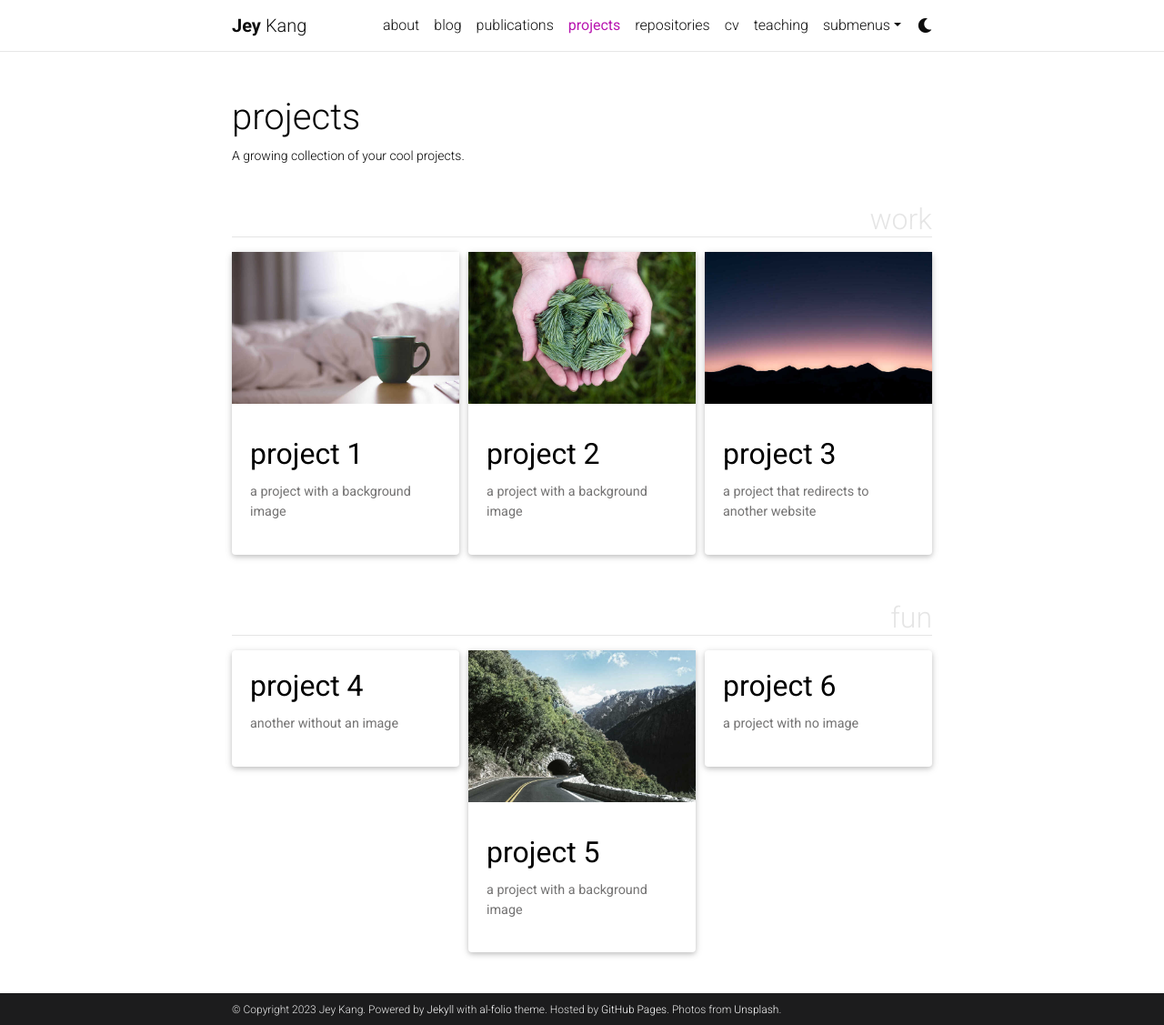
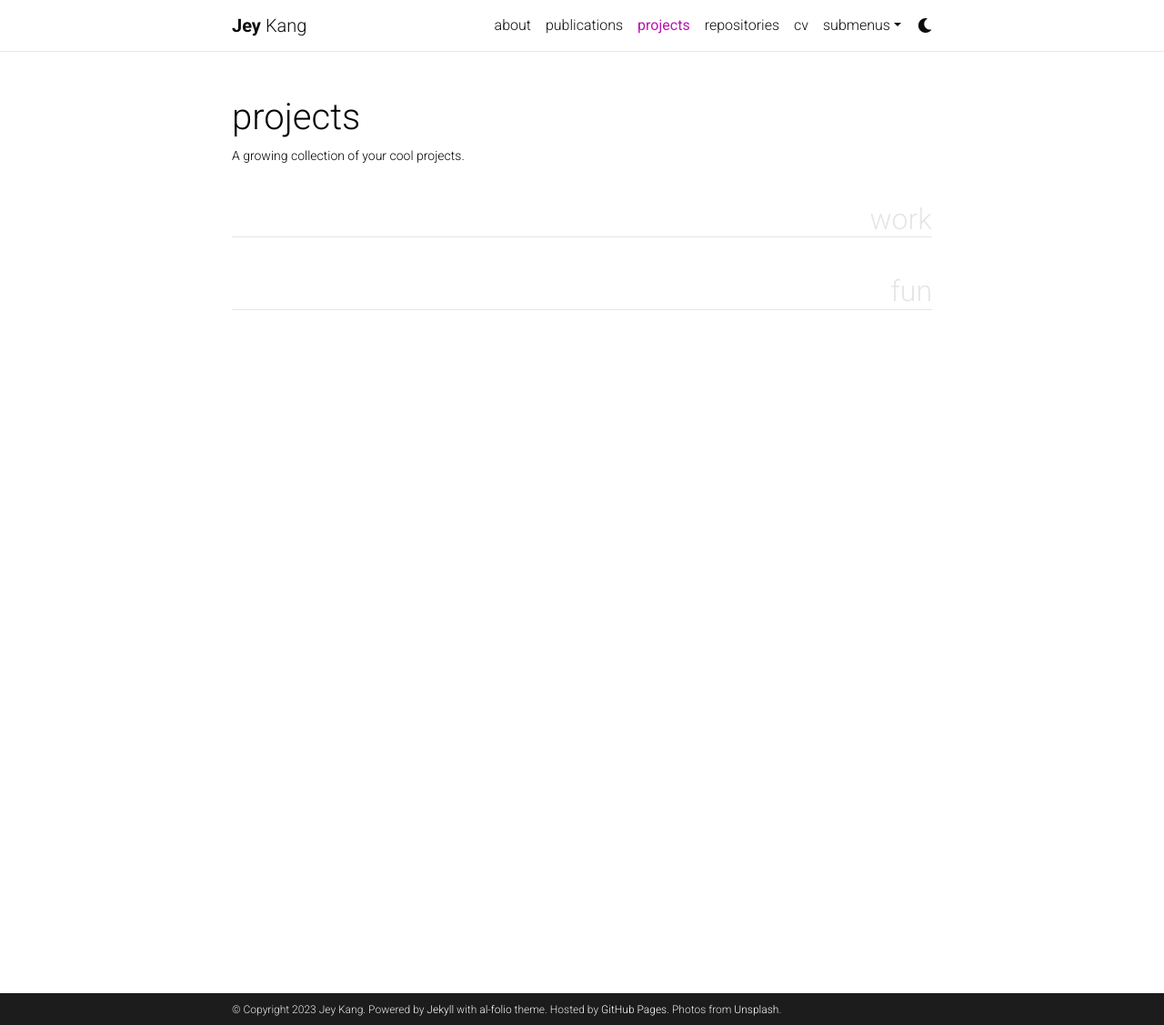
Before and after one commit to jeykang/al-folio-copy, a Jekyll site: the page built from _pages/projects.md, in a window 1280 px wide and 1127 px high. Shown: the whole window at 91% size. Built offline with Jekyll 4.4.1, drawn with Linux system fonts in a browser that asks for light colours; full-size pictures stand in for the smaller copies a plugin makes; comment, search, counter and statistics services are not loaded; a style sheet for code colours, icons or effects is not loaded.

Commit message:
add cv details, remove extraneous

````diff
--- a/_config.yml
+++ b/_config.yml
@@ -100,7 +100,6 @@
 discord_id: # your discord id (18-digit unique numerical identifier)
 
 contact_note: >
-  You can even add a little note about which of these is the best way to reach you.
 
 # -----------------------------------------------------------------------------
 # Analytics and search engine verification
@@ -116,8 +115,8 @@
 # Blog
 # -----------------------------------------------------------------------------
 
-blog_name: al-folio # blog_name will be displayed in your blog page
-blog_nav_title: blog # your blog must have a title for it to be displayed in the nav bar
+blog_name: # blog_name will be displayed in your blog page
+blog_nav_title: # your blog must have a title for it to be displayed in the nav bar
 blog_description: a simple whitespace theme for academics
 permalink: /blog/:year/:title/
 
--- a/_projects/1_project.md
+++ /dev/null
@@ -1,80 +0,0 @@
----
-layout: page
-title: project 1
-description: a project with a background image
-img: assets/img/12.jpg
-importance: 1
-category: work
----
-
-Every project has a beautiful feature showcase page.
-It's easy to include images in a flexible 3-column grid format.
-Make your photos 1/3, 2/3, or full width.
-
-To give your project a background in the portfolio page, just add the img tag to the front matter like so:
-
-    ---
-    layout: page
-    title: project
-    description: a project with a background image
-    img: /assets/img/12.jpg
-    ---
-
-<div class="row">
-    <div class="col-sm mt-3 mt-md-0">
-        {% include figure.html path="assets/img/1.jpg" title="example image" class="img-fluid rounded z-depth-1" %}
-    </div>
-    <div class="col-sm mt-3 mt-md-0">
-        {% include figure.html path="assets/img/3.jpg" title="example image" class="img-fluid rounded z-depth-1" %}
-    </div>
-    <div class="col-sm mt-3 mt-md-0">
-        {% include figure.html path="assets/img/5.jpg" title="example image" class="img-fluid rounded z-depth-1" %}
-    </div>
-</div>
-<div class="caption">
-    Caption photos easily. On the left, a road goes through a tunnel. Middle, leaves artistically fall in a hipster photoshoot. Right, in another hipster photoshoot, a lumberjack grasps a handful of pine needles.
-</div>
-<div class="row">
-    <div class="col-sm mt-3 mt-md-0">
-        {% include figure.html path="assets/img/5.jpg" title="example image" class="img-fluid rounded z-depth-1" %}
-    </div>
-</div>
-<div class="caption">
-    This image can also have a caption. It's like magic.
-</div>
-
-You can also put regular text between your rows of images.
-Say you wanted to write a little bit about your project before you posted the rest of the images.
-You describe how you toiled, sweated, *bled* for your project, and then... you reveal its glory in the next row of images.
-
-
-<div class="row justify-content-sm-center">
-    <div class="col-sm-8 mt-3 mt-md-0">
-        {% include figure.html path="assets/img/6.jpg" title="example image" class="img-fluid rounded z-depth-1" %}
-    </div>
-    <div class="col-sm-4 mt-3 mt-md-0">
-        {% include figure.html path="assets/img/11.jpg" title="example image" class="img-fluid rounded z-depth-1" %}
-    </div>
-</div>
-<div class="caption">
-    You can also have artistically styled 2/3 + 1/3 images, like these.
-</div>
-
-
-The code is simple.
-Just wrap your images with `<div class="col-sm">` and place them inside `<div class="row">` (read more about the <a href="https://getbootstrap.com/docs/4.4/layout/grid/">Bootstrap Grid</a> system).
-To make images responsive, add `img-fluid` class to each; for rounded corners and shadows use `rounded` and `z-depth-1` classes.
-Here's the code for the last row of images above:
-
-{% raw %}
-```html
-<div class="row justify-content-sm-center">
-    <div class="col-sm-8 mt-3 mt-md-0">
-        {% include figure.html path="assets/img/6.jpg" title="example image" class="img-fluid rounded z-depth-1" %}
-    </div>
-    <div class="col-sm-4 mt-3 mt-md-0">
-        {% include figure.html path="assets/img/11.jpg" title="example image" class="img-fluid rounded z-depth-1" %}
-    </div>
-</div>
-```
-{% endraw %}
--- a/_projects/2_project.md
+++ /dev/null
@@ -1,80 +0,0 @@
----
-layout: page
-title: project 2
-description: a project with a background image
-img: assets/img/3.jpg
-importance: 2
-category: work
----
-
-Every project has a beautiful feature showcase page.
-It's easy to include images in a flexible 3-column grid format.
-Make your photos 1/3, 2/3, or full width.
-
-To give your project a background in the portfolio page, just add the img tag to the front matter like so:
-
-    ---
-    layout: page
-    title: project
-    description: a project with a background image
-    img: /assets/img/12.jpg
-    ---
-
-<div class="row">
-    <div class="col-sm mt-3 mt-md-0">
-        {% include figure.html path="assets/img/1.jpg" title="example image" class="img-fluid rounded z-depth-1" %}
-    </div>
-    <div class="col-sm mt-3 mt-md-0">
-        {% include figure.html path="assets/img/3.jpg" title="example image" class="img-fluid rounded z-depth-1" %}
-    </div>
-    <div class="col-sm mt-3 mt-md-0">
-        {% include figure.html path="assets/img/5.jpg" title="example image" class="img-fluid rounded z-depth-1" %}
-    </div>
-</div>
-<div class="caption">
-    Caption photos easily. On the left, a road goes through a tunnel. Middle, leaves artistically fall in a hipster photoshoot. Right, in another hipster photoshoot, a lumberjack grasps a handful of pine needles.
-</div>
-<div class="row">
-    <div class="col-sm mt-3 mt-md-0">
-        {% include figure.html path="assets/img/5.jpg" title="example image" class="img-fluid rounded z-depth-1" %}
-    </div>
-</div>
-<div class="caption">
-    This image can also have a caption. It's like magic.
-</div>
-
-You can also put regular text between your rows of images.
-Say you wanted to write a little bit about your project before you posted the rest of the images.
-You describe how you toiled, sweated, *bled* for your project, and then... you reveal its glory in the next row of images.
-
-
-<div class="row justify-content-sm-center">
-    <div class="col-sm-8 mt-3 mt-md-0">
-        {% include figure.html path="assets/img/6.jpg" title="example image" class="img-fluid rounded z-depth-1" %}
-    </div>
-    <div class="col-sm-4 mt-3 mt-md-0">
-        {% include figure.html path="assets/img/11.jpg" title="example image" class="img-fluid rounded z-depth-1" %}
-    </div>
-</div>
-<div class="caption">
-    You can also have artistically styled 2/3 + 1/3 images, like these.
-</div>
-
-
-The code is simple.
-Just wrap your images with `<div class="col-sm">` and place them inside `<div class="row">` (read more about the <a href="https://getbootstrap.com/docs/4.4/layout/grid/">Bootstrap Grid</a> system).
-To make images responsive, add `img-fluid` class to each; for rounded corners and shadows use `rounded` and `z-depth-1` classes.
-Here's the code for the last row of images above:
-
-{% raw %}
-```html
-<div class="row justify-content-sm-center">
-    <div class="col-sm-8 mt-3 mt-md-0">
-        {% include figure.html path="assets/img/6.jpg" title="example image" class="img-fluid rounded z-depth-1" %}
-    </div>
-    <div class="col-sm-4 mt-3 mt-md-0">
-        {% include figure.html path="assets/img/11.jpg" title="example image" class="img-fluid rounded z-depth-1" %}
-    </div>
-</div>
-```
-{% endraw %}
--- a/_projects/4_project.md
+++ /dev/null
@@ -1,80 +0,0 @@
----
-layout: page
-title: project 4
-description: another without an image
-img:
-importance: 3
-category: fun
----
-
-Every project has a beautiful feature showcase page.
-It's easy to include images in a flexible 3-column grid format.
-Make your photos 1/3, 2/3, or full width.
-
-To give your project a background in the portfolio page, just add the img tag to the front matter like so:
-
-    ---
-    layout: page
-    title: project
-    description: a project with a background image
-    img: /assets/img/12.jpg
-    ---
-
-<div class="row">
-    <div class="col-sm mt-3 mt-md-0">
-        {% include figure.html path="assets/img/1.jpg" title="example image" class="img-fluid rounded z-depth-1" %}
-    </div>
-    <div class="col-sm mt-3 mt-md-0">
-        {% include figure.html path="assets/img/3.jpg" title="example image" class="img-fluid rounded z-depth-1" %}
-    </div>
-    <div class="col-sm mt-3 mt-md-0">
-        {% include figure.html path="assets/img/5.jpg" title="example image" class="img-fluid rounded z-depth-1" %}
-    </div>
-</div>
-<div class="caption">
-    Caption photos easily. On the left, a road goes through a tunnel. Middle, leaves artistically fall in a hipster photoshoot. Right, in another hipster photoshoot, a lumberjack grasps a handful of pine needles.
-</div>
-<div class="row">
-    <div class="col-sm mt-3 mt-md-0">
-        {% include figure.html path="assets/img/5.jpg" title="example image" class="img-fluid rounded z-depth-1" %}
-    </div>
-</div>
-<div class="caption">
-    This image can also have a caption. It's like magic.
-</div>
-
-You can also put regular text between your rows of images.
-Say you wanted to write a little bit about your project before you posted the rest of the images.
-You describe how you toiled, sweated, *bled* for your project, and then... you reveal its glory in the next row of images.
-
-
-<div class="row justify-content-sm-center">
-    <div class="col-sm-8 mt-3 mt-md-0">
-        {% include figure.html path="assets/img/6.jpg" title="example image" class="img-fluid rounded z-depth-1" %}
-    </div>
-    <div class="col-sm-4 mt-3 mt-md-0">
-        {% include figure.html path="assets/img/11.jpg" title="example image" class="img-fluid rounded z-depth-1" %}
-    </div>
-</div>
-<div class="caption">
-    You can also have artistically styled 2/3 + 1/3 images, like these.
-</div>
-
-
-The code is simple.
-Just wrap your images with `<div class="col-sm">` and place them inside `<div class="row">` (read more about the <a href="https://getbootstrap.com/docs/4.4/layout/grid/">Bootstrap Grid</a> system).
-To make images responsive, add `img-fluid` class to each; for rounded corners and shadows use `rounded` and `z-depth-1` classes.
-Here's the code for the last row of images above:
-
-{% raw %}
-```html
-<div class="row justify-content-sm-center">
-    <div class="col-sm-8 mt-3 mt-md-0">
-        {% include figure.html path="assets/img/6.jpg" title="example image" class="img-fluid rounded z-depth-1" %}
-    </div>
-    <div class="col-sm-4 mt-3 mt-md-0">
-        {% include figure.html path="assets/img/11.jpg" title="example image" class="img-fluid rounded z-depth-1" %}
-    </div>
-</div>
-```
-{% endraw %}
--- a/_projects/5_project.md
+++ /dev/null
@@ -1,80 +0,0 @@
----
-layout: page
-title: project 5
-description: a project with a background image
-img: assets/img/1.jpg
-importance: 3
-category: fun
----
-
-Every project has a beautiful feature showcase page.
-It's easy to include images in a flexible 3-column grid format.
-Make your photos 1/3, 2/3, or full width.
-
-To give your project a background in the portfolio page, just add the img tag to the front matter like so:
-
-    ---
-    layout: page
-    title: project
-    description: a project with a background image
-    img: /assets/img/12.jpg
-    ---
-
-<div class="row">
-    <div class="col-sm mt-3 mt-md-0">
-        {% include figure.html path="assets/img/1.jpg" title="example image" class="img-fluid rounded z-depth-1" %}
-    </div>
-    <div class="col-sm mt-3 mt-md-0">
-        {% include figure.html path="assets/img/3.jpg" title="example image" class="img-fluid rounded z-depth-1" %}
-    </div>
-    <div class="col-sm mt-3 mt-md-0">
-        {% include figure.html path="assets/img/5.jpg" title="example image" class="img-fluid rounded z-depth-1" %}
-    </div>
-</div>
-<div class="caption">
-    Caption photos easily. On the left, a road goes through a tunnel. Middle, leaves artistically fall in a hipster photoshoot. Right, in another hipster photoshoot, a lumberjack grasps a handful of pine needles.
-</div>
-<div class="row">
-    <div class="col-sm mt-3 mt-md-0">
-        {% include figure.html path="assets/img/5.jpg" title="example image" class="img-fluid rounded z-depth-1" %}
-    </div>
-</div>
-<div class="caption">
-    This image can also have a caption. It's like magic.
-</div>
-
-You can also put regular text between your rows of images.
-Say you wanted to write a little bit about your project before you posted the rest of the images.
-You describe how you toiled, sweated, *bled* for your project, and then... you reveal its glory in the next row of images.
-
-
-<div class="row justify-content-sm-center">
-    <div class="col-sm-8 mt-3 mt-md-0">
-        {% include figure.html path="assets/img/6.jpg" title="example image" class="img-fluid rounded z-depth-1" %}
-    </div>
-    <div class="col-sm-4 mt-3 mt-md-0">
-        {% include figure.html path="assets/img/11.jpg" title="example image" class="img-fluid rounded z-depth-1" %}
-    </div>
-</div>
-<div class="caption">
-    You can also have artistically styled 2/3 + 1/3 images, like these.
-</div>
-
-
-The code is simple.
-Just wrap your images with `<div class="col-sm">` and place them inside `<div class="row">` (read more about the <a href="https://getbootstrap.com/docs/4.4/layout/grid/">Bootstrap Grid</a> system).
-To make images responsive, add `img-fluid` class to each; for rounded corners and shadows use `rounded` and `z-depth-1` classes.
-Here's the code for the last row of images above:
-
-{% raw %}
-```html
-<div class="row justify-content-sm-center">
-    <div class="col-sm-8 mt-3 mt-md-0">
-        {% include figure.html path="assets/img/6.jpg" title="example image" class="img-fluid rounded z-depth-1" %}
-    </div>
-    <div class="col-sm-4 mt-3 mt-md-0">
-        {% include figure.html path="assets/img/11.jpg" title="example image" class="img-fluid rounded z-depth-1" %}
-    </div>
-</div>
-```
-{% endraw %}
--- a/_projects/6_project.md
+++ /dev/null
@@ -1,80 +0,0 @@
----
-layout: page
-title: project 6
-description: a project with no image
-img:
-importance: 4
-category: fun
----
-
-Every project has a beautiful feature showcase page.
-It's easy to include images in a flexible 3-column grid format.
-Make your photos 1/3, 2/3, or full width.
-
-To give your project a background in the portfolio page, just add the img tag to the front matter like so:
-
-    ---
-    layout: page
-    title: project
-    description: a project with a background image
-    img: /assets/img/12.jpg
-    ---
-
-<div class="row">
-    <div class="col-sm mt-3 mt-md-0">
-        {% include figure.html path="assets/img/1.jpg" title="example image" class="img-fluid rounded z-depth-1" %}
-    </div>
-    <div class="col-sm mt-3 mt-md-0">
-        {% include figure.html path="assets/img/3.jpg" title="example image" class="img-fluid rounded z-depth-1" %}
-    </div>
-    <div class="col-sm mt-3 mt-md-0">
-        {% include figure.html path="assets/img/5.jpg" title="example image" class="img-fluid rounded z-depth-1" %}
-    </div>
-</div>
-<div class="caption">
-    Caption photos easily. On the left, a road goes through a tunnel. Middle, leaves artistically fall in a hipster photoshoot. Right, in another hipster photoshoot, a lumberjack grasps a handful of pine needles.
-</div>
-<div class="row">
-    <div class="col-sm mt-3 mt-md-0">
-        {% include figure.html path="assets/img/5.jpg" title="example image" class="img-fluid rounded z-depth-1" %}
-    </div>
-</div>
-<div class="caption">
-    This image can also have a caption. It's like magic.
-</div>
-
-You can also put regular text between your rows of images.
-Say you wanted to write a little bit about your project before you posted the rest of the images.
-You describe how you toiled, sweated, *bled* for your project, and then... you reveal its glory in the next row of images.
-
-
-<div class="row justify-content-sm-center">
-    <div class="col-sm-8 mt-3 mt-md-0">
-        {% include figure.html path="assets/img/6.jpg" title="example image" class="img-fluid rounded z-depth-1" %}
-    </div>
-    <div class="col-sm-4 mt-3 mt-md-0">
-        {% include figure.html path="assets/img/11.jpg" title="example image" class="img-fluid rounded z-depth-1" %}
-    </div>
-</div>
-<div class="caption">
-    You can also have artistically styled 2/3 + 1/3 images, like these.
-</div>
-
-
-The code is simple.
-Just wrap your images with `<div class="col-sm">` and place them inside `<div class="row">` (read more about the <a href="https://getbootstrap.com/docs/4.4/layout/grid/">Bootstrap Grid</a> system).
-To make images responsive, add `img-fluid` class to each; for rounded corners and shadows use `rounded` and `z-depth-1` classes.
-Here's the code for the last row of images above:
-
-{% raw %}
-```html
-<div class="row justify-content-sm-center">
-    <div class="col-sm-8 mt-3 mt-md-0">
-        {% include figure.html path="assets/img/6.jpg" title="example image" class="img-fluid rounded z-depth-1" %}
-    </div>
-    <div class="col-sm-4 mt-3 mt-md-0">
-        {% include figure.html path="assets/img/11.jpg" title="example image" class="img-fluid rounded z-depth-1" %}
-    </div>
-</div>
-```
-{% endraw %}
````
Also changed, not shown: _bibliography/papers.bib (+0 -82 lines), _data/cv.yml (+37 -65 lines), _data/repositories.yml (+1 -9 lines), _pages/teaching.md (deleted, +0 -12 lines), _projects/3_project.md (deleted, +0 -81 lines).
